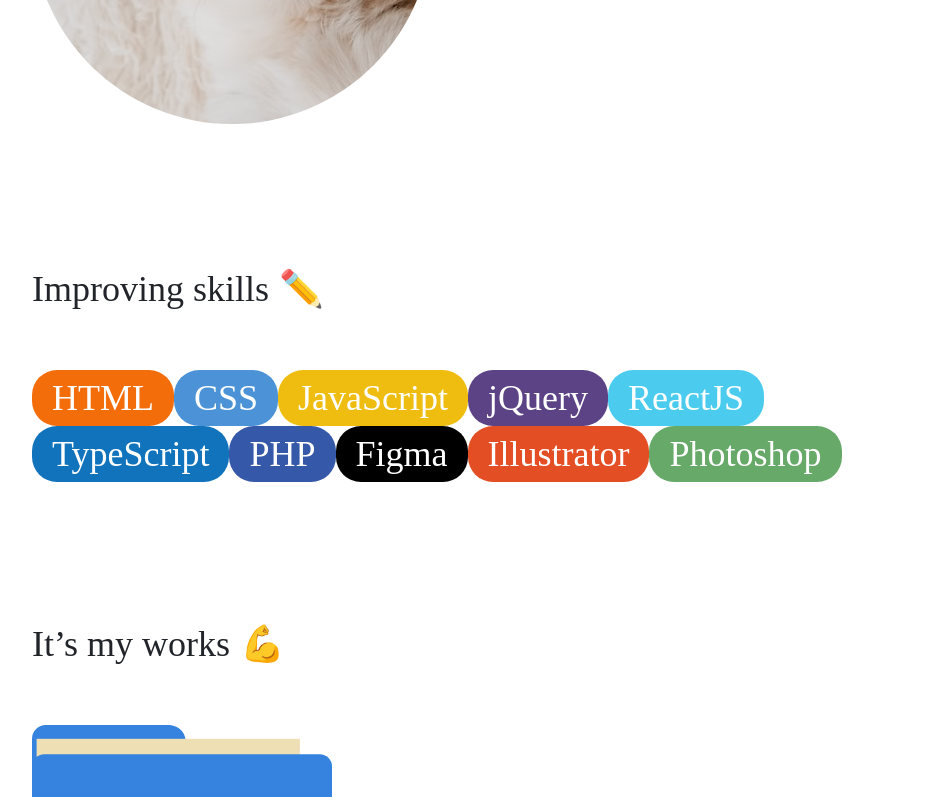
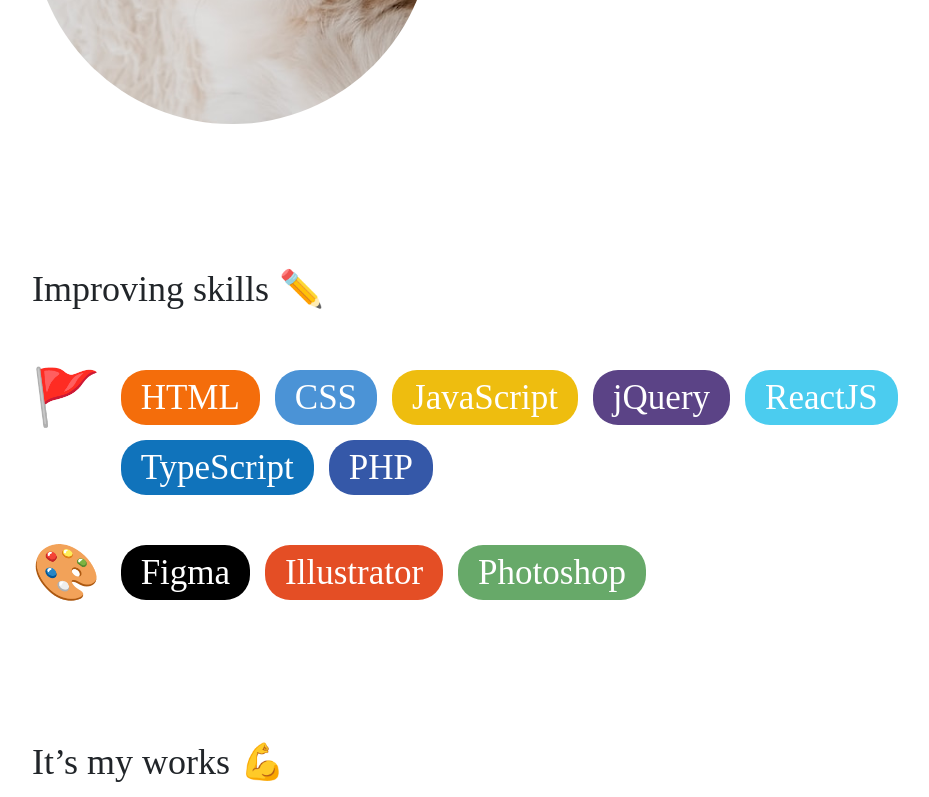
Before and after one commit to mi222ng/react-portfolio, a React (Create React App) app: page / in a window 1280 px wide. Shown: the part 492-1289 px from the top of the page, without its empty margins (160-1089 px from the left). Built offline with nearby package versions, Linux system fonts and the light colour scheme; a web font is replaced by a local one.

Commit message:
hover event 수정중
before나 after를 만들어서 그 안에 level을 넣을지 고민해봐야할듯

```diff
--- a/public/data/skillsdata.json
+++ b/public/data/skillsdata.json
@@ -4,61 +4,71 @@
       "id": 1,
       "sort": "lang",
       "skill": "HTML",
-      "color": "#f46d0b"
+      "color": "#f46d0b",
+      "level": "Intermediate"
     },
     {
       "id": 2,
       "sort": "lang",
       "skill": "CSS",
-      "color": "#4b93d6"
+      "color": "#4b93d6",
+      "level": "Intermediate"
     },
     {
       "id": 3,
       "sort": "lang",
       "skill": "JavaScript",
-      "color": "#eebd0f"
+      "color": "#eebd0f",
+      "level": "Intermediate"
     },
     {
       "id": 4,
       "sort": "lang",
       "skill": "jQuery",
-      "color": "#5B4386"
+      "color": "#5B4386",
+      "level": "Intermediate"
     },
     {
       "id": 5,
       "sort": "lang",
       "skill": "ReactJS",
-      "color": "#4BCCEF"
+      "color": "#4BCCEF",
+      "level": "Beginner"
     },
     {
       "id": 6,
       "sort": "lang",
       "skill": "TypeScript",
-      "color": "#1073BB"
+      "color": "#1073BB",
+      "level": "Beginner"
     },
     {
       "id": 7,
       "sort": "lang",
       "skill": "PHP",
-      "color": "#3558A8"
+      "color": "#3558A8",
+      "level": "Beginner"
     },
     {
       "id": 8,
       "sort": "tool",
       "skill": "Figma",
-      "color": "#000"
+      "color": "#000",
+      "level": "Intermediate"
     },
     {
       "id": 9,
       "sort": "tool",
       "skill": "Illustrator",
-      "color": "#E44E25"
+      "color": "#E44E25",
+      "level": "Intermediate"
     },
     {
       "id": 10,
       "sort": "tool",
       "skill": "Photoshop",
-      "color": "#67A969"
+      "color": "#67A969",
+      "level": "Beginner"
     }
   ]
 }
--- a/src/App.css
+++ b/src/App.css
@@ -79,15 +79,32 @@ span[role="img"] {
   clip-path: circle(50% at 50% 50%);
 }
 /* skills */
-#skills ul {
-  gap: 15px 44px;
+#skills .skillpart {
+  display: flex;
+  flex-direction: column;
+  gap: 50px;
 }
-#skills li {
+#skills .skillpart .skill-list {
+  display: flex;
+  gap: 20px;
+}
+#skills .skillpart h3 {
+  font-size: 55px;
+}
+#skills .skillpart ul {
+  display: inline-flex;
+  flex-wrap: wrap;
+  gap: 15px;
+}
+#skills .skillpart ul li {
   display: inline-block;
   color: #fff;
-  font-size: 36px;
+  font-size: 35px;
   padding: 10px 20px;
   border-radius: 25px;
+}
+.skill-hover {
+  font-size: 15px;
 }
 
 /* works */
--- a/src/components/Skills.js
+++ b/src/components/Skills.js
@@ -7,7 +7,8 @@ class Skills extends Component {
     super(props);
     this.state = {
       skillsList: [],
-      idx: "1",
+      id: "1",
+      sort: "lang",
     };
   }
   componentDidMount() {
@@ -39,16 +40,33 @@ class Skills extends Component {
             ✏️
           </span>
         </h2>
-        <div>
+        <div className="skillpart">
+          <div className="skill-list">
+            <h3>🚩</h3>
             {this.state.skillsList.length > 0 ? (
               <SkillsList
                 list={this.state.skillsList.filter(
-                (skill) => skill.idx === this.state.id
+                  //sort 값 lang 을 출력
+                  (skill) => skill.sort === this.state.sort
                 )}
               />
             ) : (
               <span>NONE..</span>
             )}
+          </div>
+          <div className="skill-list">
+            <h3>🎨</h3>
+            {this.state.skillsList.length > 0 ? (
+              <SkillsList
+                list={this.state.skillsList.filter(
+                  //sort 값이 lang이 아닌 것을 출력
+                  (skill) => skill.sort !== this.state.sort
+                )}
+              />
+            ) : (
+              <span>NONE..</span>
+            )}
+          </div>
         </div>
 
         {/*
--- a/src/components/SkillsList.js
+++ b/src/components/SkillsList.js
@@ -1,17 +1,31 @@
-import React from "react";
+import React, { useState } from "react";
 
 const SkillsList = (props) => {
+  //상태를 사용하여 마우스 호버시 해당 스킬 객체를 저장
+  const [isHover, setHover] = useState(null);
+  const handleMouseEnter = (skill) => {
+    setHover(skill);
+  };
+  const handleMouseLeave = () => {
+    setHover(null);
+  };
   return (
     <ul>
       {props.list &&
-        props.list.map((skill, id) => (
+        props.list.map((skill) => (
           <li
-            className="skill-lang"
-            key={id}
-            id={skill.skill.toLowerCase()}
+            key={skill.id}
+            //data json 있는 각 컬러값을 배경색으로 지정
             style={{ backgroundColor: skill.color }}
+            //마우스 이벤트
+            onMouseEnter={() => handleMouseEnter(skill)}
+            onMouseLeave={() => handleMouseLeave(null)}
           >
-            {skill.skill}
+            {isHover === skill ? (
+              <span className="skill-hover">{skill.level}</span>
+            ) : (
+              <span>{skill.skill}</span>
+            )}
           </li>
         ))}
     </ul>
```
Lines whose indentation alone changed are shown as unchanged.
